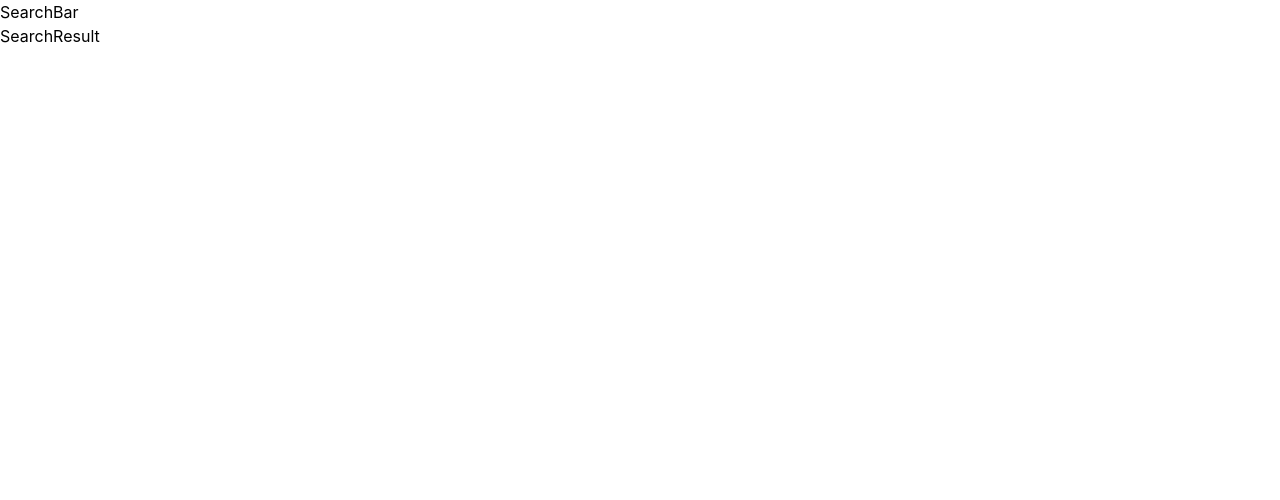
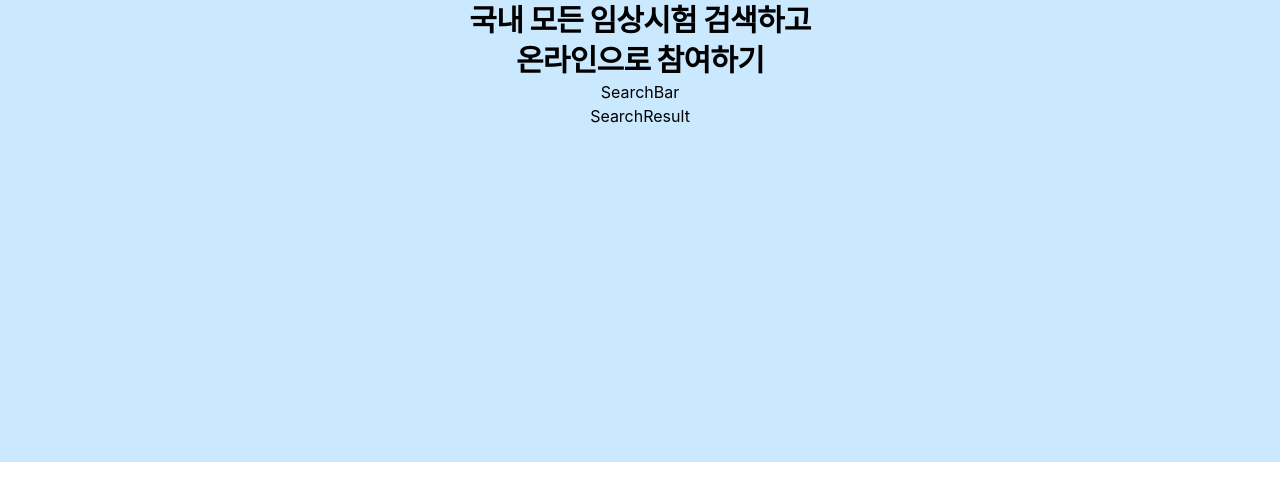
Before and after one commit to tmdgus95/preonboarding-mission-1, a React (Create React App) app: page / in a window 1280 px wide. Shown: the top 500 px of the page. Built offline with nearby package versions, Linux system fonts and the light colour scheme; no server answers.

Commit message:
비쥬얼 기본 세팅

```diff
--- a/src/pages/Visual.tsx
+++ b/src/pages/Visual.tsx
@@ -11,7 +11,14 @@ export default function Visual() {
   }, []);
 
   return (
-    <section>
+    <section className='w-full md:h-mbhi lg:h-pchi flex flex-col items-center bg-visual'>
+      <div className='text-center text-3xl font-bold tracking-tight leading-10'>
+        <h2>
+          국내 모든 임상시험 검색하고
+          <br />
+          온라인으로 참여하기
+        </h2>
+      </div>
       <SearchBar />
       <SearchResult />
     </section>
--- a/tailwind.config.js
+++ b/tailwind.config.js
@@ -2,7 +2,16 @@
 module.exports = {
   content: ['./src/**/*.{ts,tsx}'],
   theme: {
-    extend: {},
+    extend: {
+      spacing: {
+        pchi: '462px',
+        mbhi: '543px',
+      },
+      colors: {
+        visual: '#cae9ff',
+        searchRound: '#007be9',
+      },
+    },
   },
   plugins: [],
 };
```
